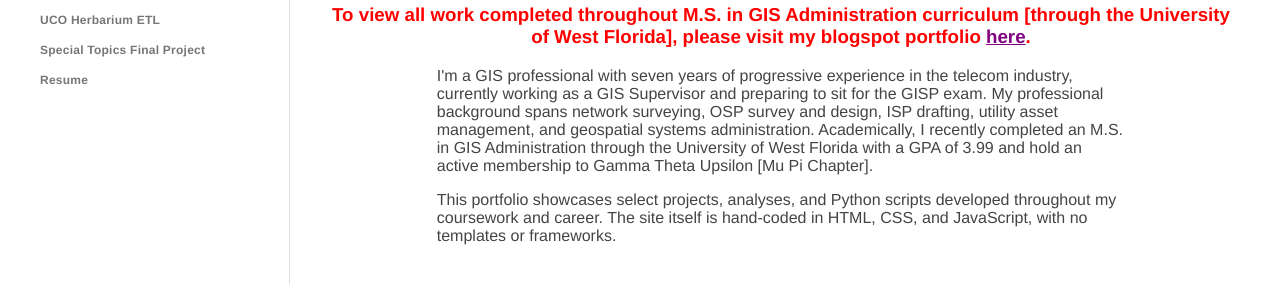
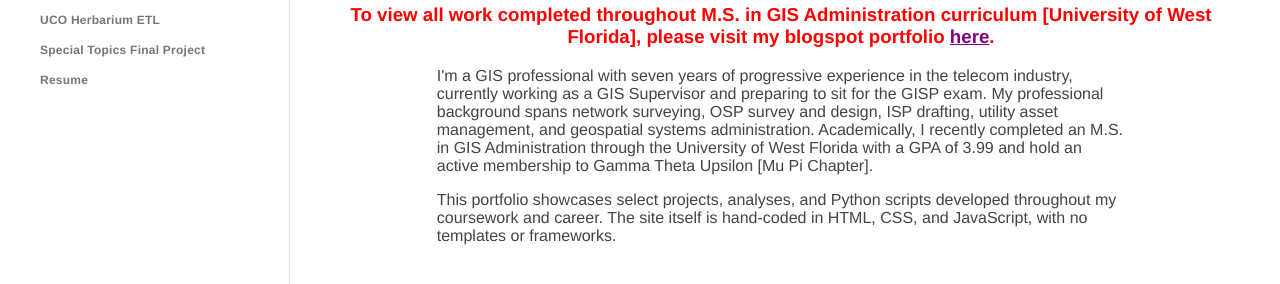
Before and after one commit to Mwright710788/Mwright710788.github.io, a plain HTML site: page index.html in a window 1280 px wide. Shown: the part 350-634 px from the top of the page. Drawn offline with Linux system fonts and the light colour scheme.

Commit message:
fixed another typo

```diff
--- a/index.html
+++ b/index.html
@@ -36,7 +36,7 @@
           continually updated as time allows. Please check back for revisions /
           updates.</h3>
         <h3 style="color: red; text-align: center;">To view all work completed throughout M.S. in GIS Administration curriculum
-          [through the University of West Florida], please visit my blogspot portfolio
+          [University of West Florida], please visit my blogspot portfolio
           <a style="color: purple"; href="https://marcwright0708.blogspot.com/">here</a>.
         </h3>
         <p>I'm a GIS professional with seven years of progressive experience in the
```
